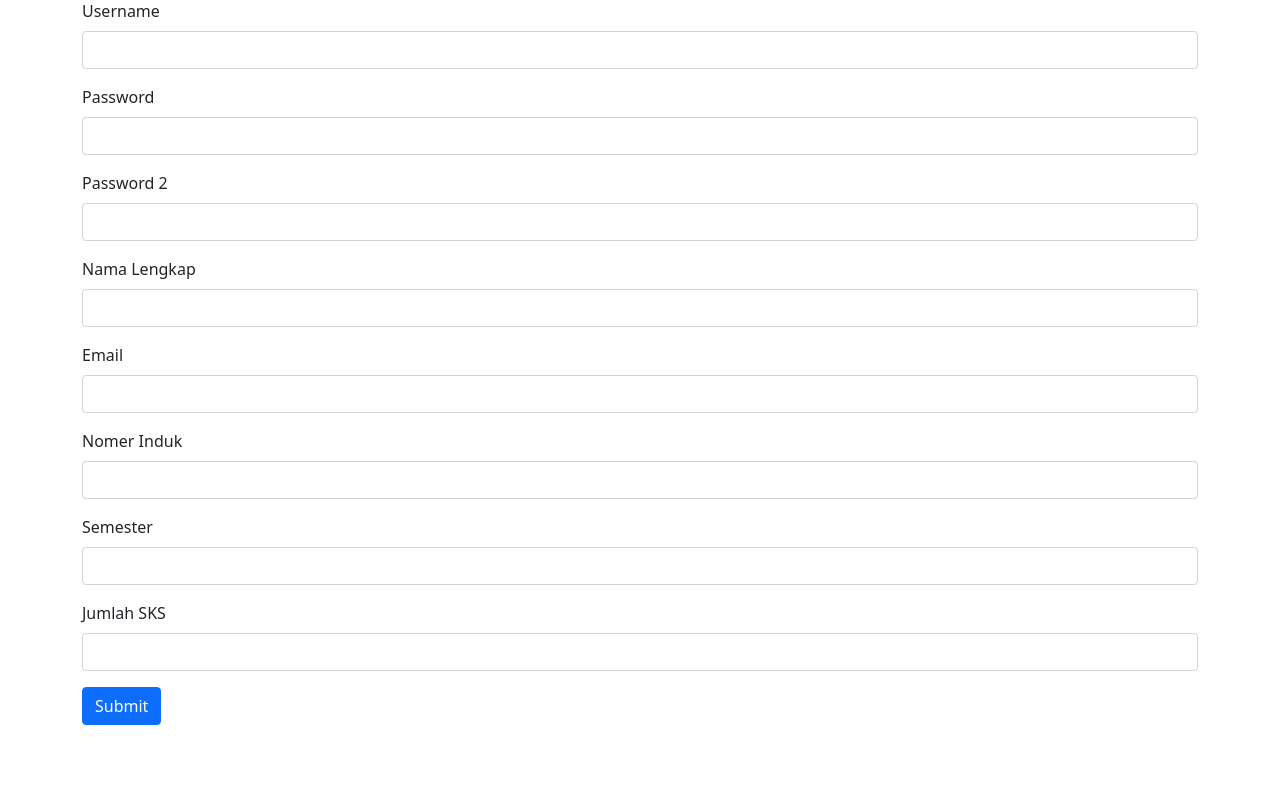
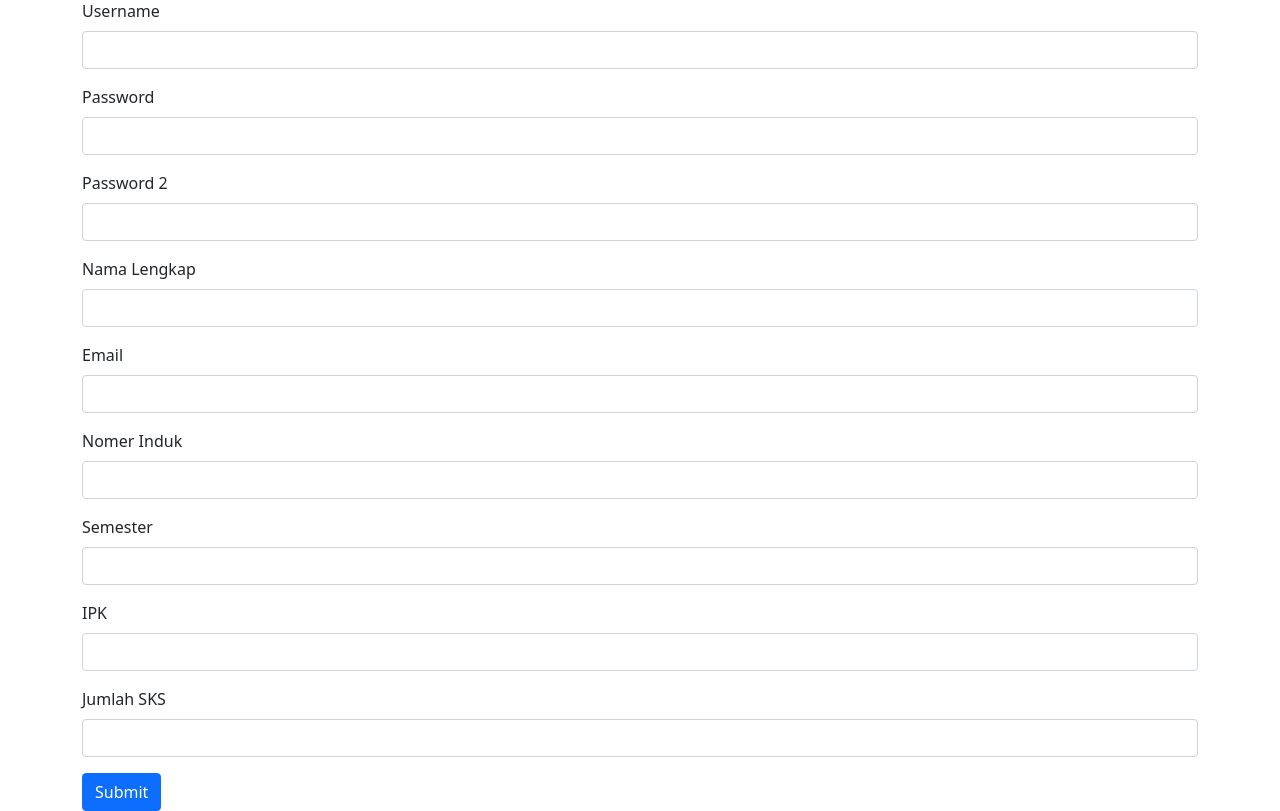
Before and after one commit to fillah21/m-project, a PHP site: page /register.php in a window 1280 px wide. Shown: the part 49-860 px from the top of the page. Before the commit the page ends 774 px from the top, so only its background shows below. Run offline with PHP 8.4, Linux system fonts and the light colour scheme.

Commit message:
update register dan progres dashboard mahasiswa dan buat KRS

```diff
--- a/register.php
+++ b/register.php
@@ -9,6 +9,7 @@
         $email = $_POST['email'];
         $no_induk = $_POST['no_induk'];
         $semester = $_POST['semester'];
+        $ipk = $_POST['ipk'];
         $jumlah_sks = $_POST['jumlah_sks'];
         $sudah_krs = "Belum";
         $level = "User";
@@ -36,7 +37,7 @@
         $password = password_hash($password2, PASSWORD_DEFAULT);
 
         //jika password sama, masukkan data ke database
-        mysqli_query($conn, "INSERT INTO user VALUES ('', '$username', '$password', '$nama', '$email', '$no_induk', '$semester', '$jumlah_sks', '$sudah_krs', '$level')");
+        mysqli_query($conn, "INSERT INTO user VALUES ('', '$username', '$password', '$nama', '$email', '$no_induk', '$semester', '$ipk', '$jumlah_sks', '$sudah_krs', '$level')");
         echo "<script>
                 alert('Data Berhasil Disimpan, dan Silahkan Login');
                 document.location.href='login.php';
@@ -93,6 +94,11 @@
         </div>
 
         <div class="mb-3">
+            <label for="ipk" class="form-label">IPK</label>
+            <input type="text" class="form-control" id="ipk" name="ipk" required>
+        </div>
+
+        <div class="mb-3">
             <label for="jumlah_sks" class="form-label">Jumlah SKS</label>
             <input type="number" class="form-control" id="jumlah_sks" name="jumlah_sks" required>
         </div>
--- a/table.sql
+++ b/table.sql
@@ -6,7 +6,8 @@ CREATE TABLE `user` (
     `email` varchar(255) NOT NULL,
     `no_induk` int(100) NOT NULL,
     `semester` varchar(100) NOT NULL,
-    `jumlah_krs` int(11) NOT NULL,
+    `ipk` varchar(11) NOT NULL,
+    `jumlah_sks` int(11) NOT NULL,
     `sudah_krs` varchar(100) NOT NULL,
     `level` varchar(25) NOT NULL
 );
```
Also changed, not shown: mahasiswa.php (+9 -7 lines).
